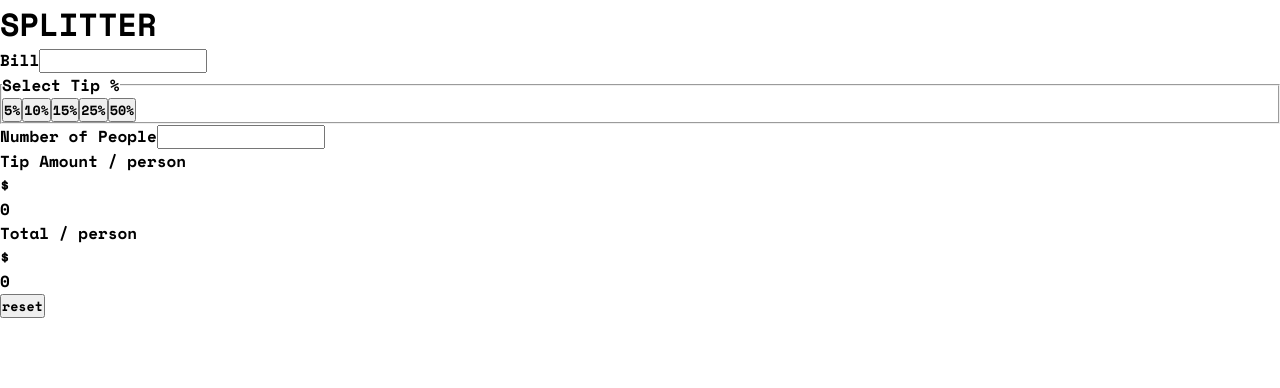
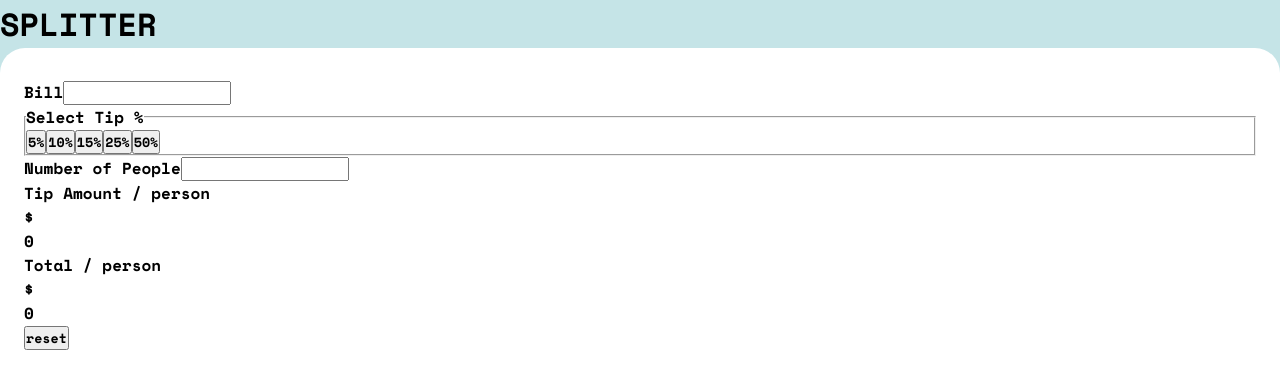
Before and after one commit to Aditi-Sawardekar/tip-calculator-app, a React (Vite) app: page / in a window 1280 px wide. Shown: the top 388 px of the page. Built offline with nearby package versions, Linux system fonts and the light colour scheme.

Commit message:
Import CSS modules and apply styles to sections with background color and padding

```diff
--- /dev/null
+++ b/src/pages/TipCalculatorPage/TipCalculatorPage.module.css
@@ -0,0 +1,10 @@
+.mainContainer {
+  background-color: hsl(185, 41%, 84%);
+}
+
+.tipCalculatorContainer {
+  background-color: hsl(0, 0%, 100%);
+  border-radius: 25px 25px 0 0;
+  overflow: hidden;
+  padding: 2rem 1.5rem;
+}
--- a/src/pages/TipCalculatorPage/TipCalculatorPage.tsx
+++ b/src/pages/TipCalculatorPage/TipCalculatorPage.tsx
@@ -4,6 +4,8 @@ import DisplayCalculation from "../../components/DisplayCalculation/DisplayCalcu
 import Header from "../../components/Header/Header";
 import InputValue from "../../components/InputValue/InputValue";
 import PercentageButtons from "../../components/PercentageButtons/PercentageButtons";
+
+import styles from "./TipCalculatorPage.module.css";
 
 export default function TipCalculatorPage() {
   const [billAmount, setBillAmount] = useState<number | null>(null);
@@ -38,10 +40,10 @@ export default function TipCalculatorPage() {
   }, [tipAmountPerPerson]);
 
   return (
-    <main>
+    <main className={styles.mainContainer}>
       <Header title="SPLITTER" />
 
-      <section>
+      <section className={styles.tipCalculatorContainer}>
         <InputValue
           id="amount"
           label="Bill"
```
